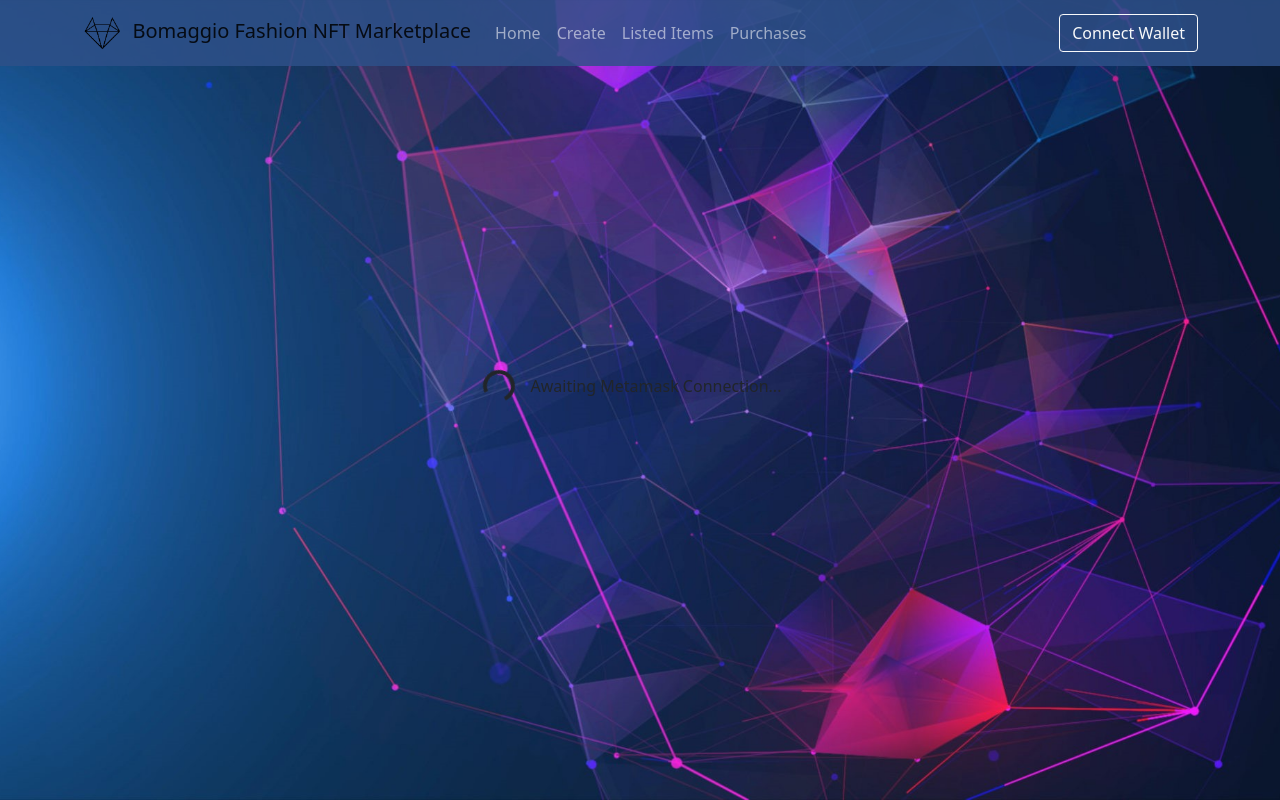
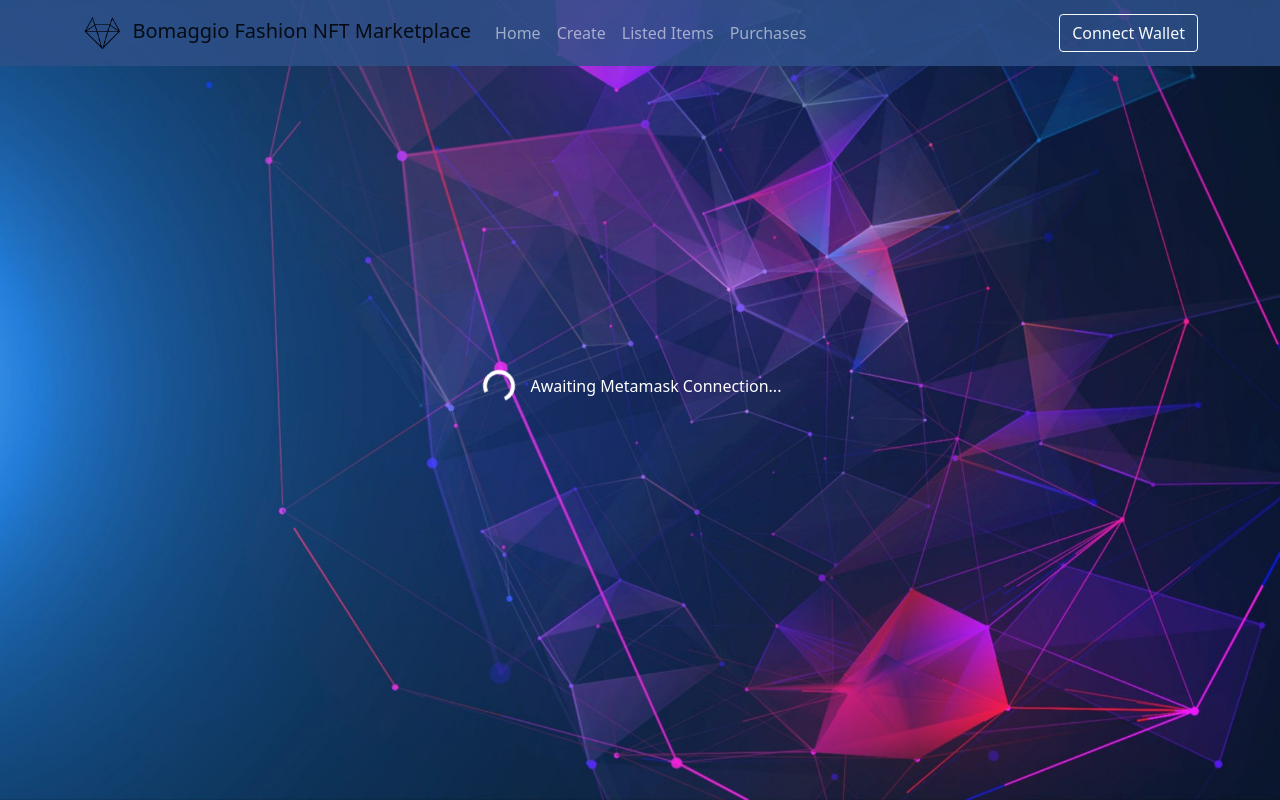
Before and after one commit to MarijaVrljanac/nft-marketplace, a React (Create React App) app: page / in a window 1280 px wide. Built offline with nearby package versions, Linux system fonts and the light colour scheme; what ipfs-http-client would draw is missing.

Commit message:
more styling

```diff
--- a/src/frontend/components/App.css
+++ b/src/frontend/components/App.css
@@ -28,6 +28,10 @@
   color: #02345a;
 }
 
+.spinner-border, .my-0, h2 {
+  color: white;
+}
+
 @keyframes App-logo-spin {
   from {
     transform: rotate(0deg);
```
